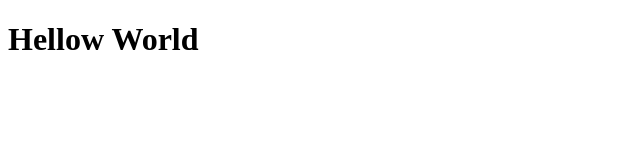
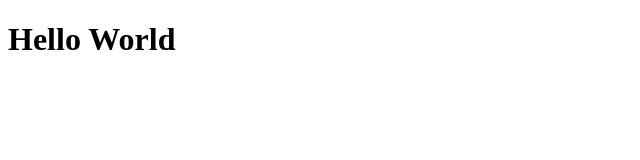
Before and after one commit to KaleaLoftis/337-TEST, a plain HTML site: page index.html in a window 1280 px wide. Shown: the whole page, without its empty margins (0-640 px from the left). Drawn offline with Linux system fonts and the light colour scheme.

Commit message:
Update index.html

```diff
--- a/index.html
+++ b/index.html
@@ -7,6 +7,6 @@
     <title>337TEst </title>
 </head>
 <body>
-    <h1>Hellow World</h1>
+    <h1>Hello World</h1>
 </body>
 </html>
```
